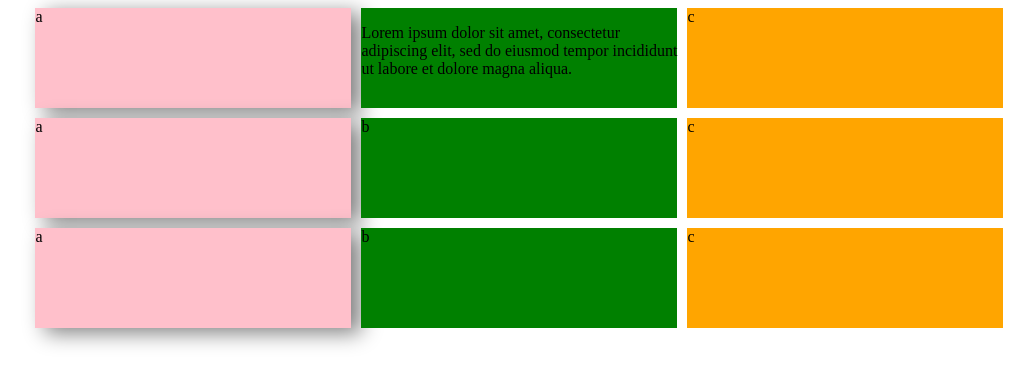
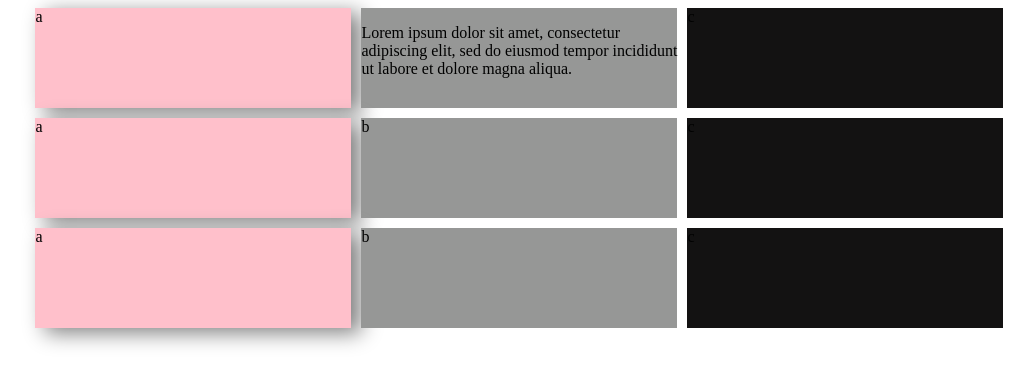
Before and after one commit to Cursohuetor/medios.github.io, a plain HTML site: page index.html in a window 1280 px wide. Shown: the whole page, without its empty margins (99-1133 px from the left). Drawn offline with Linux system fonts and the light colour scheme.

Commit message:
Cambio de color fondo

```diff
--- a/estilos.css
+++ b/estilos.css
@@ -13,7 +13,7 @@ por tanto se da block y se les añade float.*/
 /*tiene margen para poder centrarlo respecto a izquierda solo
 en el primer elemento*/
 .a{
-    background: red;
+    background: rgb(75, 74, 74);
     margin-left: 10%;
     box-shadow: 10px 5px 20px grey;
 
@@ -25,11 +25,11 @@ div:nth-of-type(mp4) {background-color: blue;}
 p::selection{background-color: pink; color:yellow;}
 
 .b{
-    background: green;
+    background: rgb(150, 151, 150);
     }
 
 .c{
-    background: orange;
+    background: rgb(19, 18, 18);
     }
 
 /* aquí se anula el float con none y tiene margen para poder centrarlo respecto a izquierda en
```
